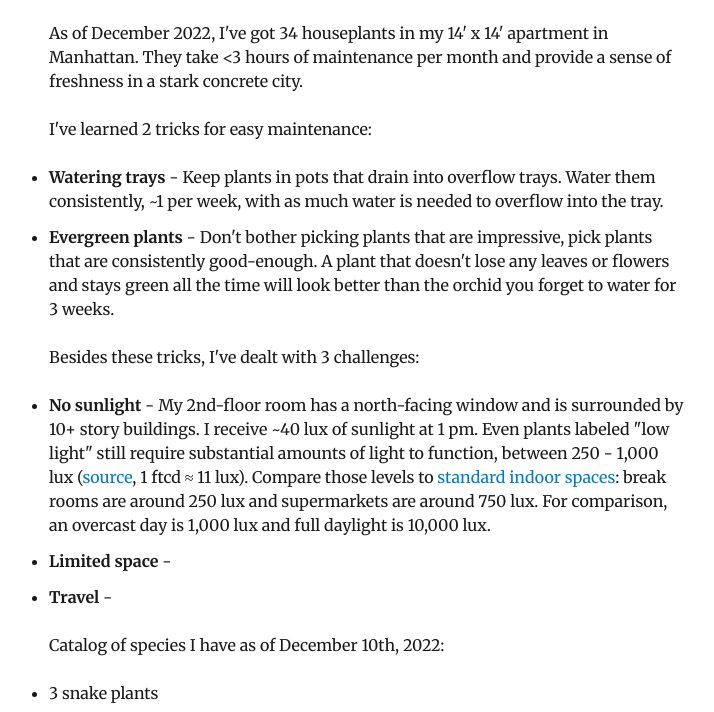
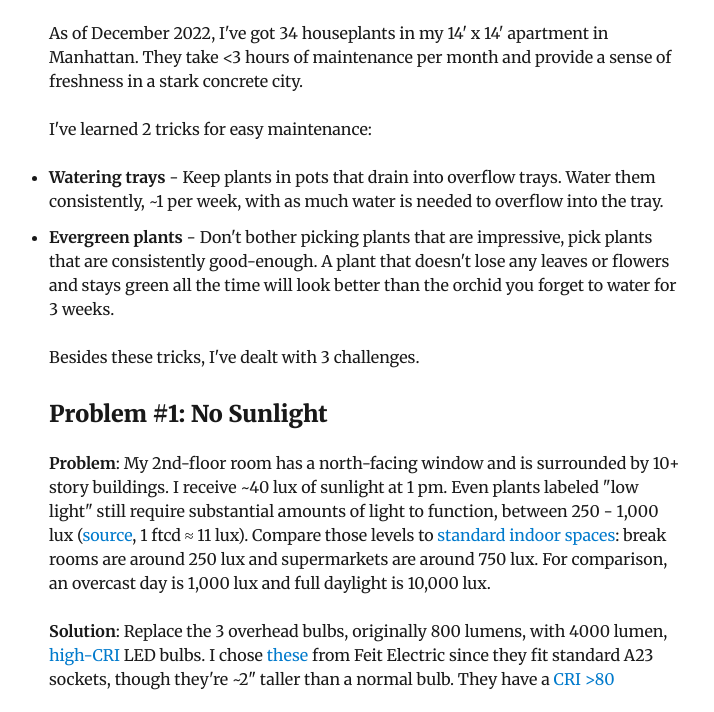
Before and after one commit to awendland/blog, a Gatsby site: page /2022-12-22-30-houseplants-in-an-nyc-cave/ in a window 1280 px wide. Shown: the part 184-896 px from the top of the page, without its empty margins (273-987 px from the left). Built offline with nearby package versions, Linux system fonts and the light colour scheme; Gatsby itself is replaced by a stand-in of ours; some packages are replaced by stand-ins of ours.

Commit message:
Update Posts “2022-12-22-30-houseplants-in-an-nyc-cave/index”

```diff
--- a/content/blog/2022-12-22-30-houseplants-in-an-nyc-cave/index.md
+++ b/content/blog/2022-12-22-30-houseplants-in-an-nyc-cave/index.md
@@ -12,9 +12,14 @@ I﻿'ve learned 2 tricks for easy maintenance:
 * **Watering trays** - K﻿eep plants in pots that drain into overflow trays. Water them consistently, ~1 per week, with as much water is needed to overflow into the tray.
 * **Evergreen plants** - Don't bother picking plants that are impressive, pick plants that are consistently good-enough. A plant that doesn't lose any leaves or flowers and stays green all the time will look better than the orchid you forget to water for 3 weeks.
 
-Besides these tricks, I've dealt with 3 challenges:
+Besides these tricks, I've dealt with 3 challenges.
 
-* **No sunlight** - M﻿y 2nd-floor room has a north-facing window and is surrounded by 10+ story buildings. I receive ~40 lux of sunlight at 1 pm. Even plants labeled "low light" still require substantial amounts of light to function, between 250 - 1,000 lux ([source](https://gardeningsolutions.ifas.ufl.edu/plants/houseplants/light-for-houseplants.html), 1 ftcd ≈ 11 lux). Compare those levels to [standard indoor spaces](https://www.engineeringtoolbox.com/light-level-rooms-d_708.html): break rooms are around 250 lux and supermarkets are around 750 lux. For comparison, an overcast day is 1,000 lux and full daylight is 10,000 lux.
+### P﻿roblem #1: No Sunlight
+
+**Problem**: M﻿y 2nd-floor room has a north-facing window and is surrounded by 10+ story buildings. I receive ~40 lux of sunlight at 1 pm. Even plants labeled "low light" still require substantial amounts of light to function, between 250 - 1,000 lux ([source](https://gardeningsolutions.ifas.ufl.edu/plants/houseplants/light-for-houseplants.html), 1 ftcd ≈ 11 lux). Compare those levels to [standard indoor spaces](https://www.engineeringtoolbox.com/light-level-rooms-d_708.html): break rooms are around 250 lux and supermarkets are around 750 lux. For comparison, an overcast day is 1,000 lux and full daylight is 10,000 lux.
+
+**S﻿olution**: Replace the 3 overhead bulbs, originally 800 lumens, with 4000 lumen, [high-CRI](https://en.wikipedia.org/wiki/High-CRI_LED_lighting) LED bulbs. I chose [these](https://www.feit.com/product/4060-lumen-5000k-non-dimmable-led/) from Feit Electric since they fit standard A23 sockets, though they're ~2" taller than a normal bulb. They have a [CRI >80](https://www.feit.com/wp-content/uploads/2019/07/OM300_850_LED_SpecSheet-2.pdf)
+
 * **L﻿imited space** -
 * **T﻿ravel** -
 
```
